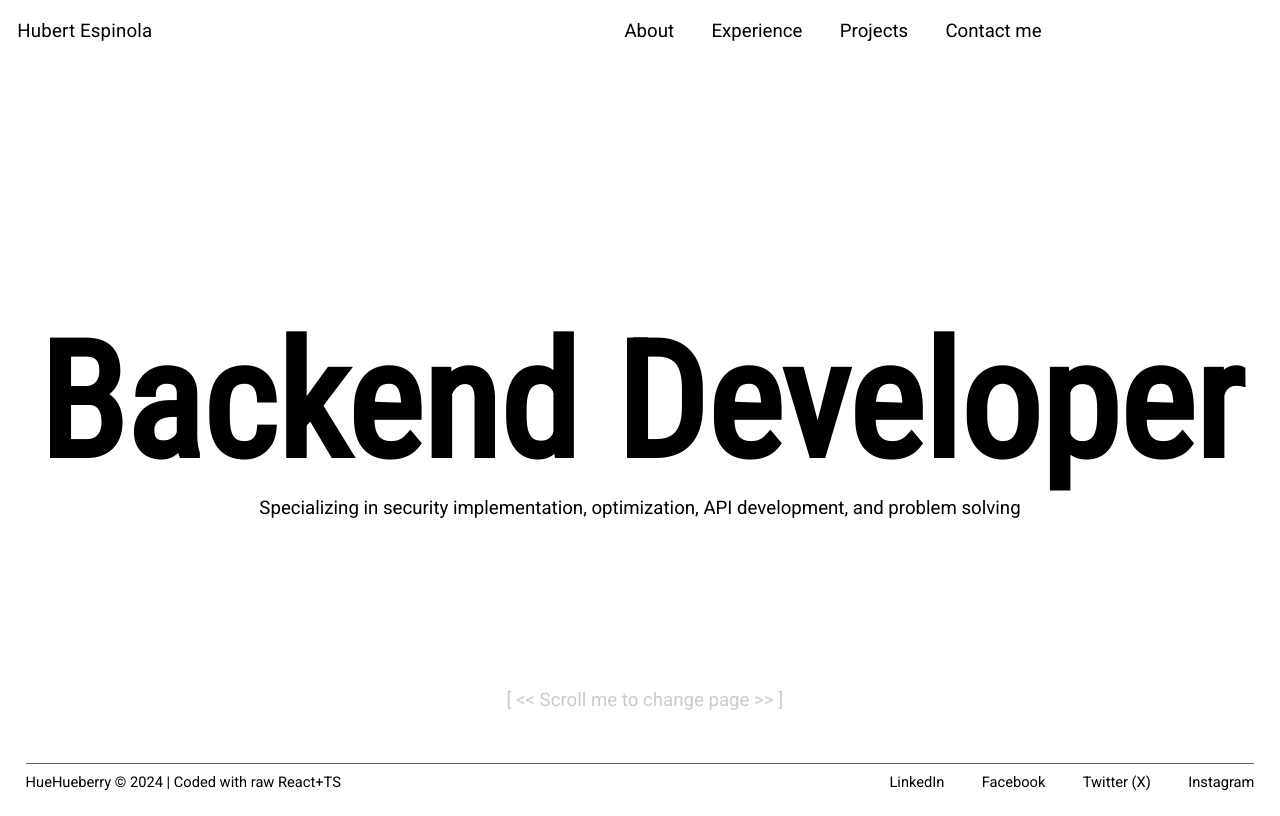
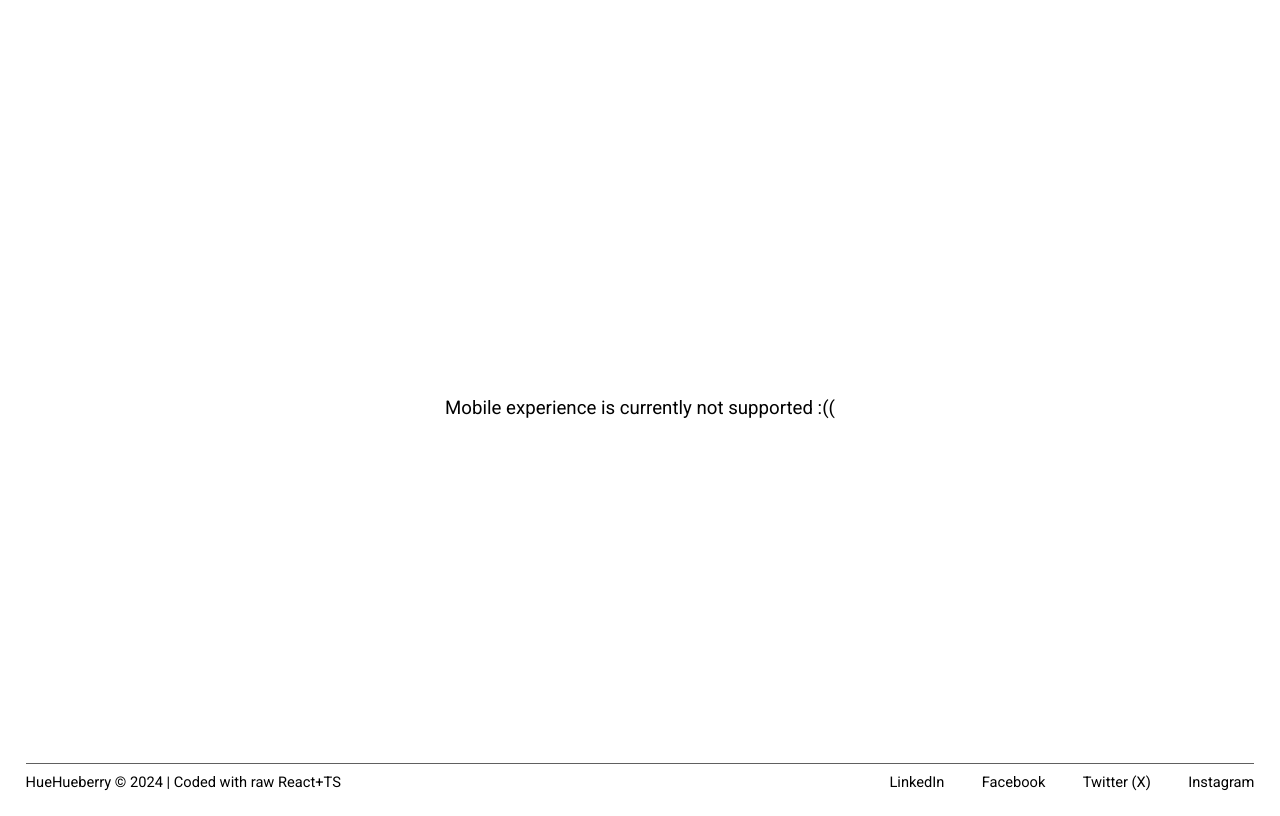
Before and after one commit to hubymeme22/portfolio, a React (Vite) app: page / in a window 1280 px wide. Built offline with nearby package versions, Linux system fonts and the light colour scheme.

Commit message:
added temporary

```diff
--- a/src/App.tsx
+++ b/src/App.tsx
@@ -1,14 +1,11 @@
 import { BrowserRouter, Route, Routes } from "react-router-dom";
 import Layout from "./pages/Layout";
-import Portfolio from "./pages/Portfolio";
 
 const App: React.FC = () => {
   return (
     <BrowserRouter>
       <Routes>
-        <Route path="/" element={<Layout />}>
-          <Route index element={<Portfolio />} />
-        </Route>
+        <Route path="/" element={<Layout />} />
       </Routes>
     </BrowserRouter>
   );
--- a/src/pages/Layout.tsx
+++ b/src/pages/Layout.tsx
@@ -1,9 +1,11 @@
-import { Box } from "@mui/material";
-import MenuButton from "../components/Buttons/MenuButton";
+import { Box, useMediaQuery } from "@mui/material";
 import Portfolio from "./Portfolio";
 import Header from "./templates/Header";
 import { useEffect, useState } from "react";
 import PageInstruct from "../components/Texts/PageInstruct";
+import Footer from "./templates/Footer";
+import BigHeaderSubtitle from "../components/Texts/BigHeaderSubtitle";
+import FlexBox from "../components/FlexBox";
 
 const PAGE_LAST = 2;
 const PAGES_WITH_SCROLL_DISABLED = [2, 3];
@@ -11,6 +13,7 @@ const PAGES_WITH_SCROLL_DISABLED = [2, 3];
 const Layout: React.FC = () => {
   const [page, setPage] = useState(0);
   const [scrollDirection, setScrollDirection] = useState(0);
+  const desktopMedia = useMediaQuery("(min-width:1468px)");
 
   const checkScrollDisabled = () => {
     return PAGES_WITH_SCROLL_DISABLED.includes(page);
@@ -48,6 +51,8 @@ const Layout: React.FC = () => {
         left: 0,
       }}
     >
+      {desktopMedia ? (
+        <>
           <Header page={page} setPage={setPage} />
           <PageInstruct
             hidden={page !== 0}
@@ -58,42 +63,18 @@ const Layout: React.FC = () => {
             scrollDisabled={checkScrollDisabled()}
             setPage={setPage}
           />
-      <footer>
-        <Box
-          width="96%"
-          paddingTop="0.5em"
-          paddingBottom="0.5em"
-          borderTop="1px solid var(--secondary-light)"
-          display="flex"
-          justifyContent="space-between"
+        </>
+      ) : (
+        <FlexBox
+          height="100vh"
+          width="100%"
+          alignItems="center"
+          justifyContent="center"
         >
-          <Box sx={{ fontSize: "11pt" }}>
-            HueHueberry © 2024 | Coded with raw React+TS
-          </Box>
-          <Box display="flex" gap="2em" justifyContent="flex-end">
-            <MenuButton
-              to="https://linkedin.com/in/huehueberry/"
-              label="LinkedIn"
-              style={{ fontSize: "11pt" }}
-            />
-            <MenuButton
-              to="https://www.facebook.com/hubert.espinola.10"
-              label="Facebook"
-              style={{ fontSize: "11pt" }}
-            />
-            <MenuButton
-              to="https://x.com/thekrazyuno"
-              label="Twitter (X)"
-              style={{ fontSize: "11pt" }}
-            />
-            <MenuButton
-              to="https://www.instagram.com/huehueberry/"
-              label="Instagram"
-              style={{ fontSize: "11pt" }}
-            />
-          </Box>
-        </Box>
-      </footer>
+          <BigHeaderSubtitle label="Mobile experience is currently not supported :((" />
+        </FlexBox>
+      )}
+      <Footer />
     </Box>
   );
 };
--- a/src/pages/templates/Footer.tsx
+++ b/src/pages/templates/Footer.tsx
@@ -0,0 +1,45 @@
+import { Box } from "@mui/material";
+import MenuButton from "../../components/Buttons/MenuButton";
+
+const Footer: React.FC = () => {
+  return (
+    <footer>
+      <Box
+        width="96%"
+        paddingTop="0.5em"
+        paddingBottom="0.5em"
+        borderTop="1px solid var(--secondary-light)"
+        display="flex"
+        justifyContent="space-between"
+      >
+        <Box sx={{ fontSize: "11pt" }}>
+          HueHueberry © 2024 | Coded with raw React+TS
+        </Box>
+        <Box display="flex" gap="2em" justifyContent="flex-end">
+          <MenuButton
+            to="https://linkedin.com/in/huehueberry/"
+            label="LinkedIn"
+            style={{ fontSize: "11pt" }}
+          />
+          <MenuButton
+            to="https://www.facebook.com/hubert.espinola.10"
+            label="Facebook"
+            style={{ fontSize: "11pt" }}
+          />
+          <MenuButton
+            to="https://x.com/thekrazyuno"
+            label="Twitter (X)"
+            style={{ fontSize: "11pt" }}
+          />
+          <MenuButton
+            to="https://www.instagram.com/huehueberry/"
+            label="Instagram"
+            style={{ fontSize: "11pt" }}
+          />
+        </Box>
+      </Box>
+    </footer>
+  );
+};
+
+export default Footer;
```
Lines whose indentation alone changed are shown as unchanged.
